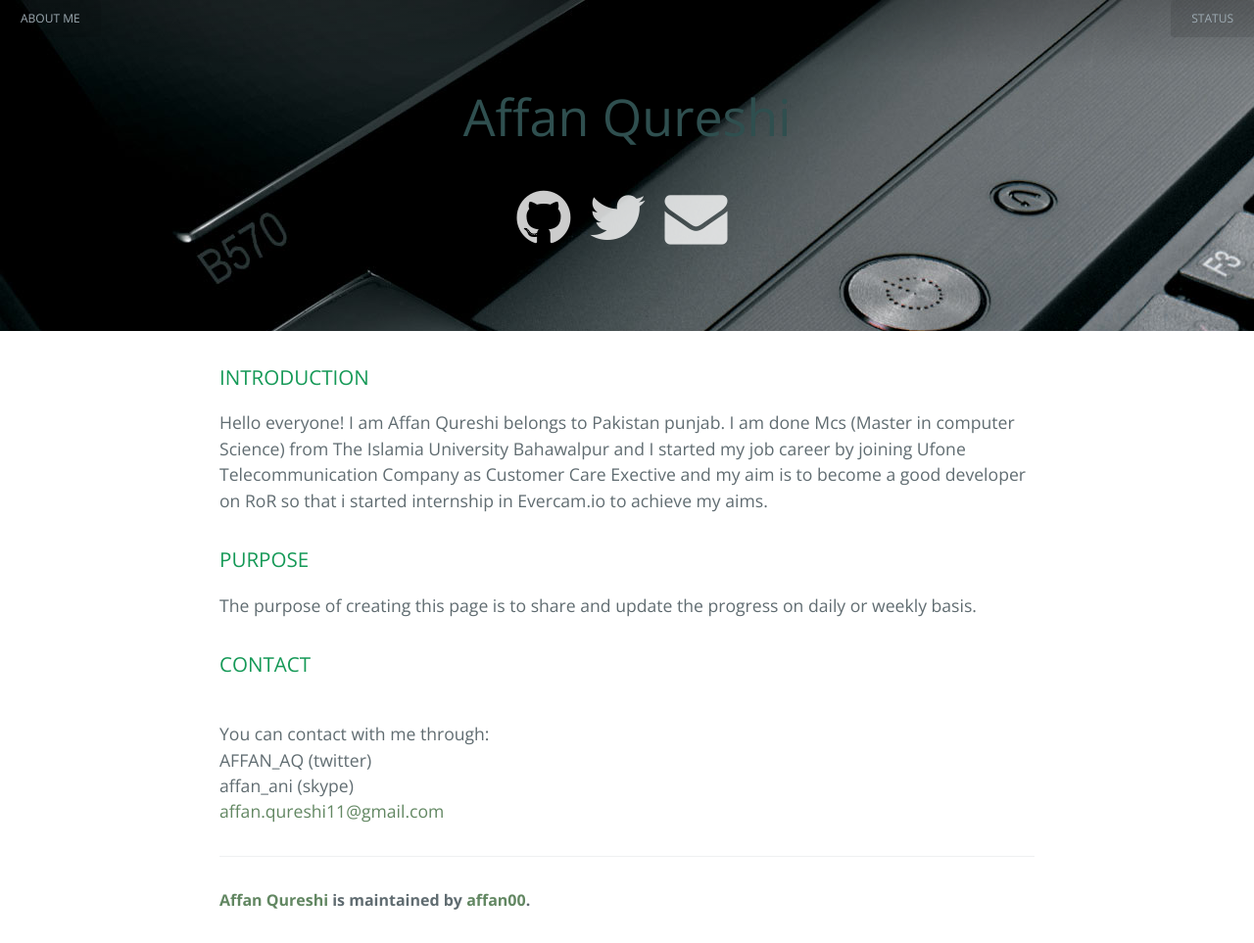
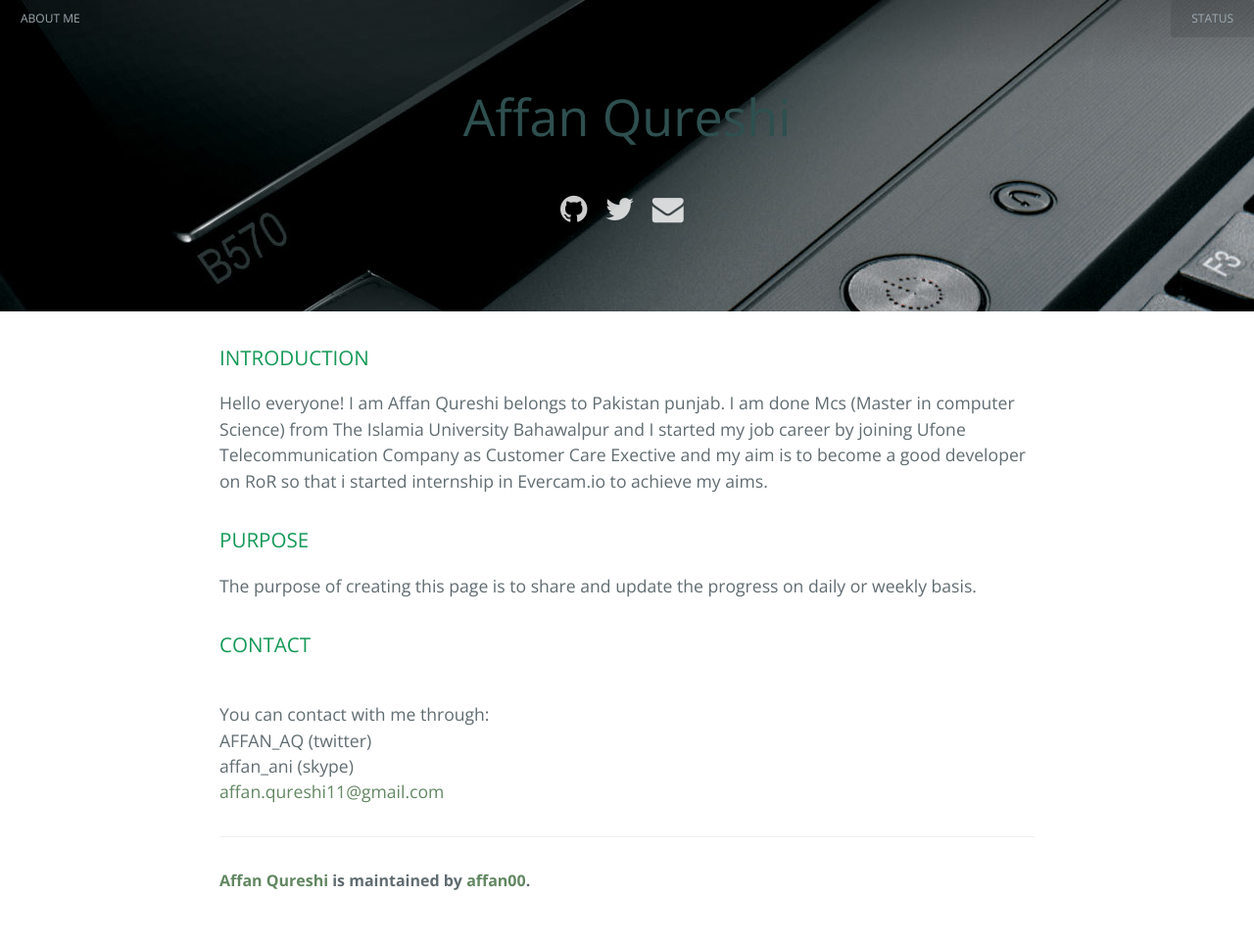
Before and after one commit to affan00/affan00.github.io, a Jekyll site: the page built from index.html, in a window 1280 px wide. Shown: the whole page at 98% size. Built offline with Jekyll 4.4.1, drawn with Linux system fonts in a browser that asks for light colours; nearby versions of some CDN libraries; Markdown is read by kramdown in place of the engine named in the settings.

Commit message:
changes added

```diff
--- a/_layouts/default.html
+++ b/_layouts/default.html
@@ -19,16 +19,16 @@
     <h2 class="page-description icons">
 
         <a href="http://github.com/affan00">
-            <i class="fa fa-github fa-2x"></i>
+            <i class="fa fa-github"></i>
         </a>
 
         <a href="http://twitter.com/AFFAN_AQ">
-            <i class="fa fa-twitter fa-2x"></i>
+            <i class="fa fa-twitter"></i>
         </a>
 
 
         <a href="http://affan.qureshi11@gmail.com">
-            <i class="fa fa-envelope fa-2x"></i>
+            <i class="fa fa-envelope"></i>
         </a>
     </h2>
 </section>
```
